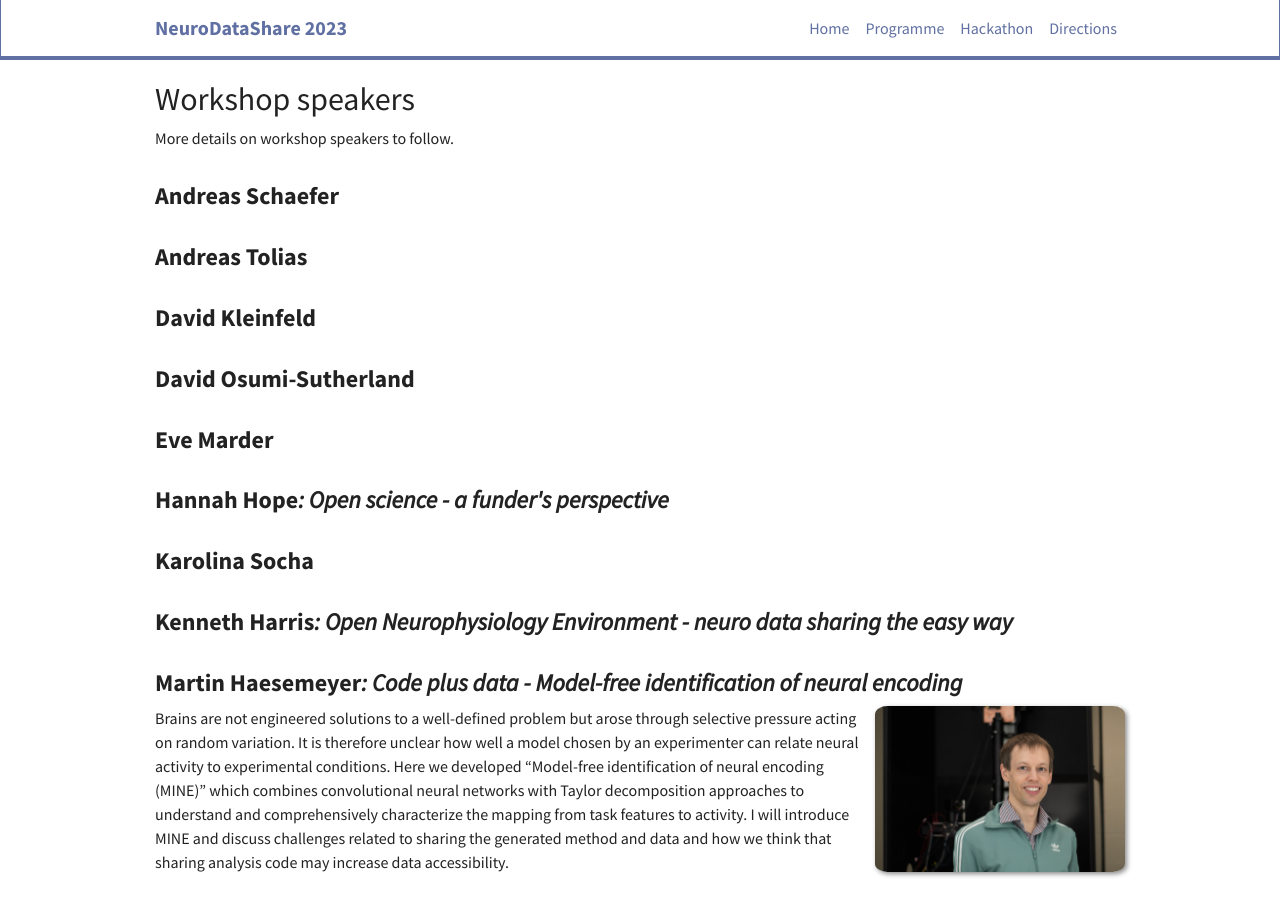
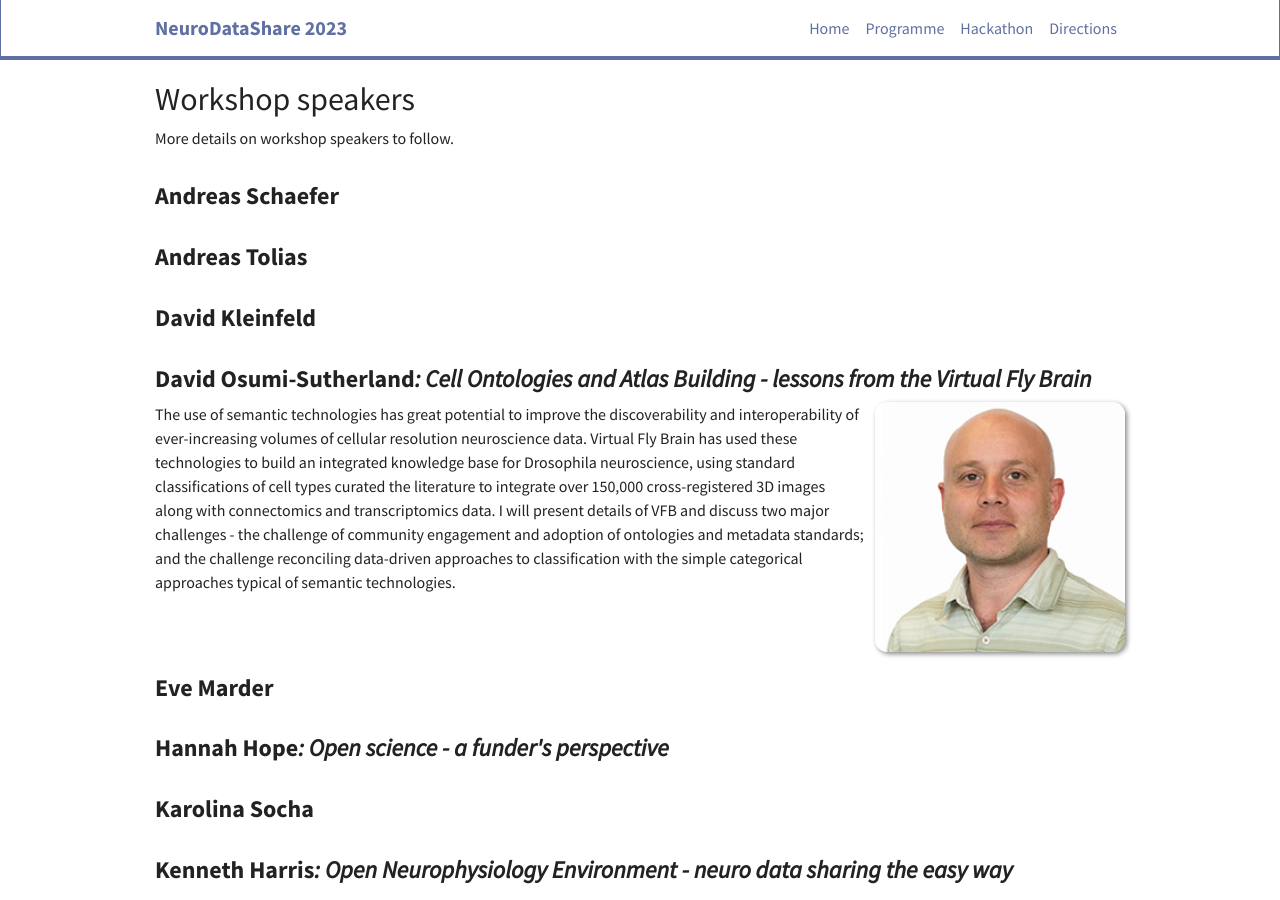
Before and after one commit to OpenSourceBrain/NeuroDataShare, a Jekyll site: the page built from _pages/speakers.md, in a window 1280 px wide and 900 px high. Built offline with Jekyll 4.4.1, drawn with Linux system fonts in a browser that asks for light colours; nearby versions of some CDN libraries.

Commit message:
Add speaker info

```diff
--- a/_data/speakers.yml
+++ b/_data/speakers.yml
@@ -98,4 +98,7 @@
 - name: Andreas Tolias
   temp: yes
 - name: David Osumi-Sutherland
+  title: Cell Ontologies and Atlas Building - lessons from the Virtual Fly Brain
+  abstract: The use of semantic technologies has great potential to improve the discoverability and interoperability of ever-increasing volumes of cellular resolution neuroscience data.  Virtual Fly Brain has used these technologies to build an integrated knowledge base for Drosophila neuroscience, using standard classifications of cell types curated the literature to integrate over 150,000 cross-registered 3D images along with connectomics and transcriptomics data. I will present details of VFB and discuss two major challenges - the challenge of community engagement and adoption of ontologies and metadata standards; and the challenge reconciling data-driven approaches to classification with the simple categorical approaches typical of semantic technologies.
+  photo: osumi-sutherland.jpg
   temp: yes
```
Also changed, not shown: images/speakers/osumi-sutherland.jpg (added).
